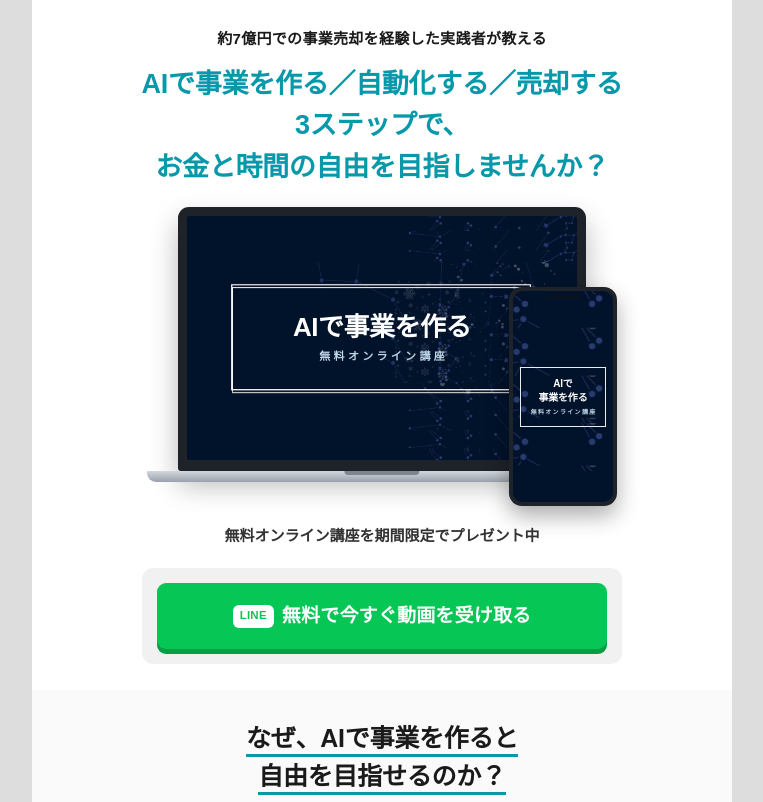
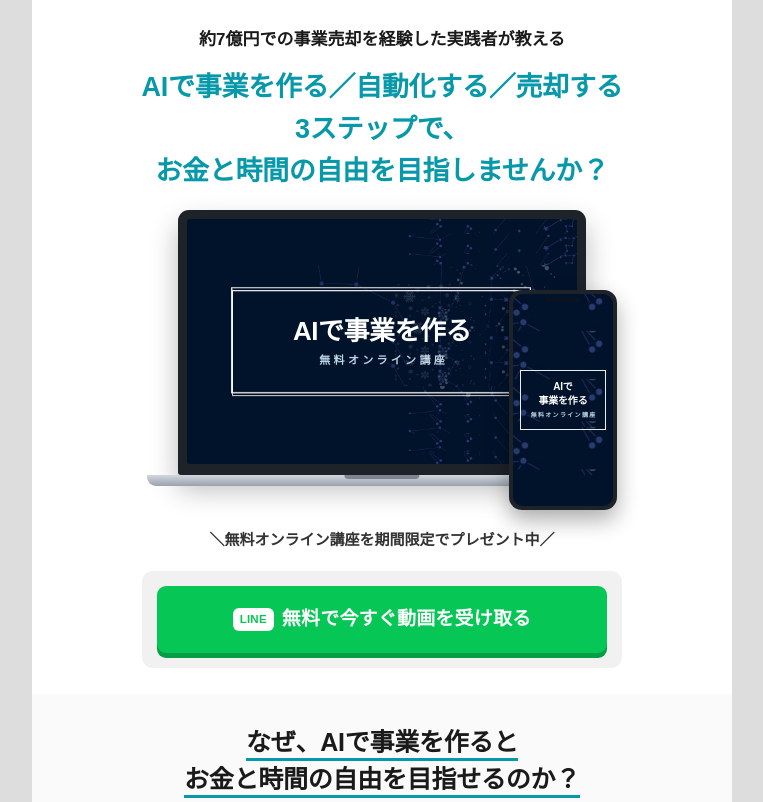
Before and after one commit to kumokawa1105-alt/ai-business-owner-lp, a plain HTML site: page index.html in a window 1280 px wide. Shown: the top 802 px of the page, without its empty margins (258-1021 px from the left). Drawn offline with Linux system fonts and the light colour scheme.

Commit message:
見出し文言とFVの文字サイズを調整
- 「なぜ、AIで事業を作るとお金と時間の自由を目指せるのか？」に変更
- 実績セクションの見出し下の余白を 20px → 32px に拡大
- キッカーをスマホで1行に収まる最大サイズへ（3.3vw/15px → 3.7vw/17px、字間0）
- FVのリード文を「＼無料オンライン講座を期間限定でプレゼント中／」に変更
  365px以下で「／」が孤立しないよう不可視の改行要素を追加

Co-Authored-By: Claude Opus 5 (1M context) <noreply@anthropic.com>

```diff
--- a/index.html
+++ b/index.html
@@ -29,9 +29,10 @@ section{padding:30px 28px}
 /* ---------- FV ---------- */
 .fv{padding-top:26px;padding-bottom:26px}
 .kicker{text-align:center;color:var(--ink);font-weight:900;
-  font-size:clamp(12.5px,3.3vw,15px);letter-spacing:.02em;margin-bottom:12px}
+  font-size:clamp(12.5px,3.7vw,17px);letter-spacing:0;margin-bottom:12px}
 .ask{text-align:center;color:var(--teal);font-weight:900;
   font-size:clamp(19px,4.9vw,27px);line-height:1.55;letter-spacing:-.01em}
+.fv .sub .wbr{display:none}
 .fv .sub{max-width:480px;margin:16px auto 0;text-align:center;font-weight:900;
   font-size:clamp(13px,3.4vw,15px);color:#333;line-height:1.85}
 
@@ -89,7 +90,7 @@ section{padding:30px 28px}
 .why .body b{font-weight:900;color:var(--teal-d)}
 
 /* ---------- 実績 / 実践者の結果 ---------- */
-.rs .h2{margin-bottom:20px}
+.rs .h2{margin-bottom:32px}
 .rs .grp{max-width:480px;margin:0 auto}
 .rs .gt{font-size:13px;font-weight:900;color:var(--ink);letter-spacing:.02em;margin:0 0 9px;
   border-left:4px solid var(--teal);padding-left:9px;line-height:1.5}
@@ -160,6 +161,9 @@ footer a{color:#BBB;text-decoration:none;border-bottom:1px solid #666}
 footer .cp{display:block;margin-top:6px;font-size:11px;color:#8A8A8A}
 
 /* 小型端末（iPhone SE 等）でCTAの1行が収まるように */
+@media (max-width:365px){
+  .fv .sub .wbr{display:block}
+}
 @media (max-width:400px){
   section{padding:26px 16px}
   .btn{gap:6px;padding:16px 6px}
@@ -199,7 +203,7 @@ footer .cp{display:block;margin-top:6px;font-size:11px;color:#8A8A8A}
         </div>
       </div>
     </div>
-    <p class="sub">無料オンライン講座を期間限定でプレゼント中</p>
+    <p class="sub">＼無料オンライン講座を<span class="wbr"></span>期間限定でプレゼント中／</p>
     <div class="entry">
       <a class="btn" href="#"><span class="ic">LINE</span><span>無料で今すぐ動画を受け取る</span></a>
     </div>
@@ -207,7 +211,7 @@ footer .cp{display:block;margin-top:6px;font-size:11px;color:#8A8A8A}
 
   <!-- 2. なぜ -->
   <section class="why">
-    <h2 class="h2"><em>なぜ、AIで事業を作ると<br>自由を目指せるのか？</em></h2>
+    <h2 class="h2"><em>なぜ、AIで事業を作ると<br>お金と時間の自由を目指せるのか？</em></h2>
     <div class="body">
       <p class="q">AIを使えるようになって、収入や自由な時間が増えたか、思い返してみてください。</p>
       <ul>
```
